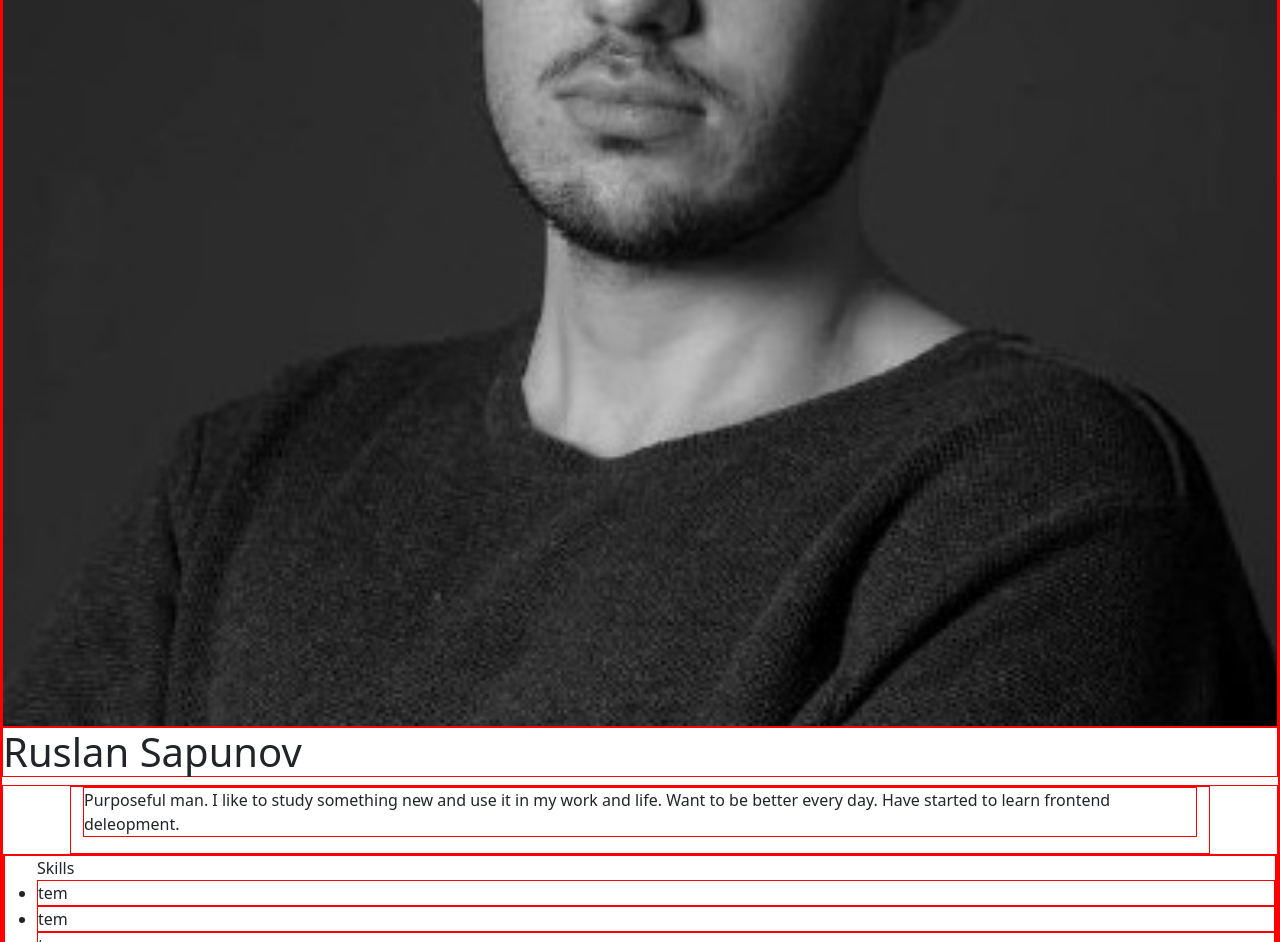
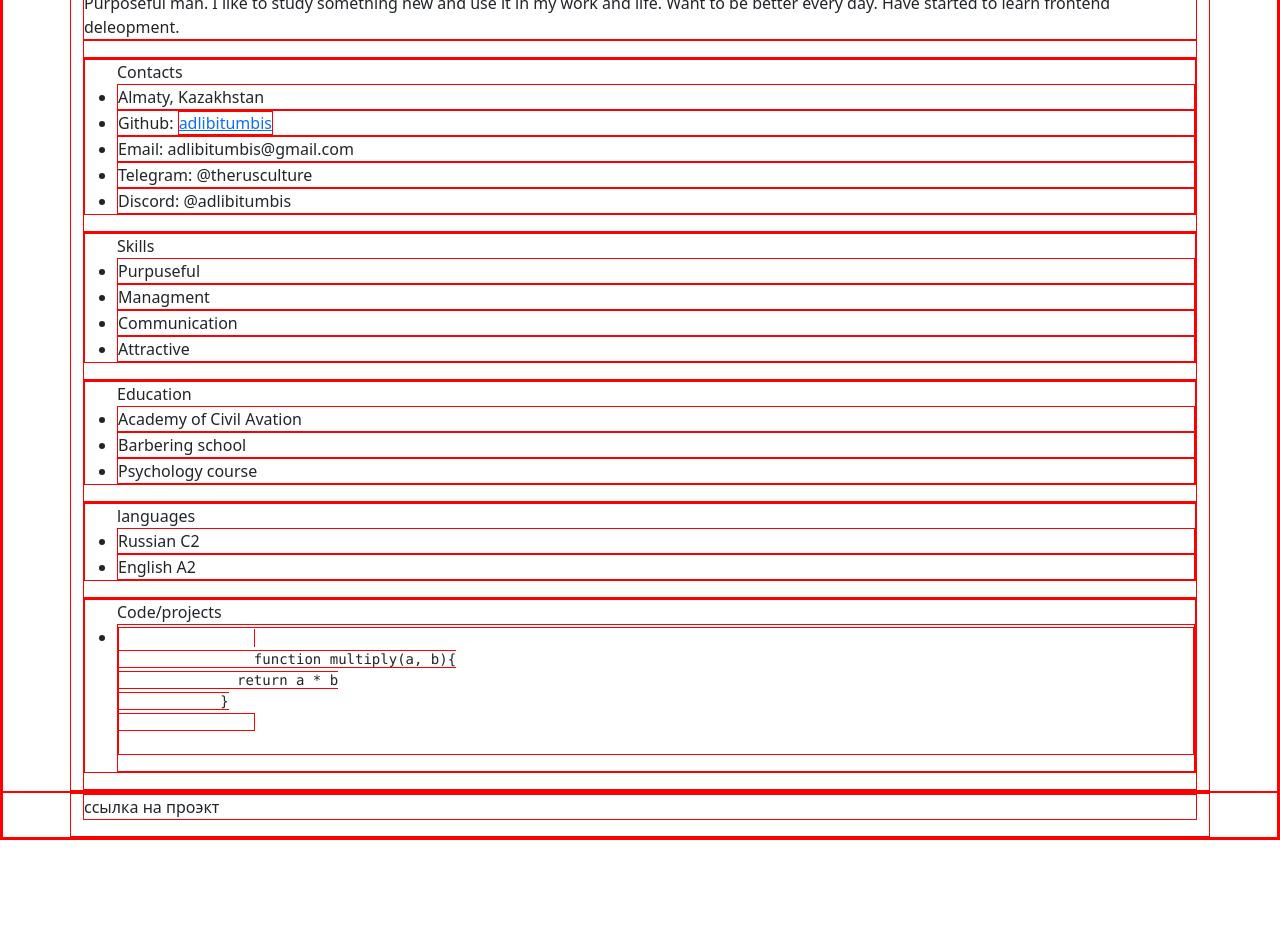
Before and after one commit to adlibitumbis/rsschool-cv, a plain HTML site: page index.html in a window 1280 px wide. Shown: the part 669-1611 px from the top of the page. After the commit the page ends 1509 px from the top, so only its background shows below. Drawn offline with nearby package versions, Linux system fonts and the light colour scheme.

Commit message:
feat: add links

```diff
--- a/index.html
+++ b/index.html
@@ -18,7 +18,7 @@
       <nav class="nav">
         <ul class="nav-list">
           <li class="nav-item">
-            <a href="#contacts" class="nav-link">Contacts</a>
+            <a href="#Contacts" class="nav-link">Contacts</a>
           </li>
           <li class="nav-item">
             <a href="#summary" class="nav-link">Summary</a>
@@ -26,50 +26,81 @@
           <li class="nav-item">
             <a href="#skills" class="nav-link">Skills</a>
           </li>
+          <li class="nav-item">
+            <a href="#education" class="nav-link">Education</a>
+          </li>
+          <li class="nav-item">
+            <a href="#language" class="nav-link">Languages</a>
+          </li>
         </ul>
       </nav>
       <div class="container">Ruslan</div>
     </header>
-    <img src="assets/img/ave.jpg" alt="photo" />
+    <figure class='imgsize'><img src="assets/img/ave.jpg" alt="photo" />
+    </figure>
     <h1>Ruslan Sapunov</h1>
     <main>
       <div class="container">
-        <p>
+        <section id="summary">
+        <p> <h2>Summary</h2>
           Purposeful man. I like to study something new and use it in my work
           and life. Want to be better every day. Have started to learn frontend
           deleopment.
         </p>
-      </div>
-      <section>
+      </section>
+        <section id="Contacts">
+          <ul>
+            Contacts
+            <li>Almaty, Kazakhstan</li>
+            <li>Github: <a target='_blank' href='https://github.com/adlibitumbis'adlibitumbis@gmail.com>adlibitumbis</a> </li>
+            <li>Email: adlibitumbis@gmail.com</li>
+            <li>Telegram: @therusculture</li>
+            <li>Discord: @adlibitumbis</li>
+          </ul>
+        </section>
+        <section class="section-item" id="skills">
           <ul>
             Skills
-          <li>tem</li>
-          <li>tem</li>
-          <li>tem</li>
-          <li>tem</li>
+            <li>Purpuseful</li>
+            <li>Managment</li>
+            <li>Communication</li>
+            <li>Attractive</li>
+          </ul>
+        </section>
+        <section id="education">
+          <ul>
+            Education
+            <li>Academy of Civil Avation</li>
+            <li>Barbering school</li>
+            <li>Psychology course</li>
+          </ul>
+        </section>
+        <section id="language">
+          <ul>
+            languages
+            <li>Russian C2</li>
+            <li>English A2</li>
           </ul>
         </section>
         <section>
           <ul>
-          Education
-          <li></li>
-          <li></li>
-          <li></li>
-          <li></li>
+            Code/projects
+            <li>
+              <pre>
+                <code>
+                function multiply(a, b){
+              return a * b
+            }
+                </code>
+              </pre>
+            </li>
+
           </ul>
-      </section>
-      <section>
-        <ul>
-          languages
-          <li></li>
-          <li></li>
-          <li></li>
-          <li></li>
-        </ul>
-      </section>
+      </div>
     </main>
     <footer>
-      <div class="container">Всякая всячина</div>
+      <div class="container"><p> ссылка на проэкт</p></div>
+
     </footer>
   </body>
 </html>
--- a/style.css
+++ b/style.css
@@ -1,9 +1,3 @@
-* {
-  box-sizing: border-box;
-}
-* {
-  border: 1px solid red;
-}
 body {
   display: flex;
   flex-direction: column;
@@ -28,3 +22,13 @@ html {
   padding: 0 20px;
   line-height: 50px;
 }
+* {
+  box-sizing: border-box;
+}
+* {
+  border: 1px solid red;
+}
+.imgsize {
+  width: 20%;
+  height: 50%;
+}
```
Lines whose indentation alone changed are shown as unchanged.
